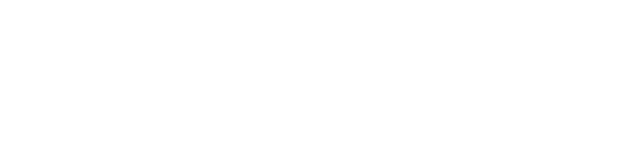
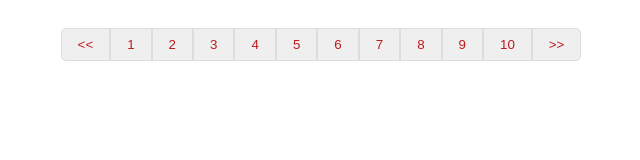
Before and after one commit to srikanthA4/pegination, a plain HTML site: page index.html in a window 1280 px wide. Shown: the whole page, without its empty margins (319-959 px from the left). Drawn offline with Linux system fonts and the light colour scheme.

Commit message:
Update index.html

```diff
--- a/index.html
+++ b/index.html
@@ -7,7 +7,25 @@
 </head>
 <body>
 
+    <div id="content">
 
+
+    </div>
+    <div class="pagination">
+        <input type="button" id="11" value="<<" onclick="data1(this)" >
+       <input type="button"  class="" id="1" value="1"  onclick="data1(this)">
+        <input type="button"  value="2" id="2" onclick="data1(this)">
+        <input type="button" id="3" onclick="data1(this)" value="3">
+        <input type="button" id="4" onclick="data1(this)" value="4">
+        <input type="button" id="5" onclick="data1(this)" value="5">
+        <input type="button" id="6" onclick="data1(this)" value="6">
+        <input type="button" id="7" onclick="data1(this)" value="7">
+        <input type="button" id="8" onclick="data1(this)" value="8">
+        <input type="button" id="9" onclick="data1(this)" value="9">
+        <input type="button" id="10" onclick="data1(this)" value="10">
+        <input type="button" onclick="data1(this)" id="12" value=">>">
+
+    </div>
  <script src="script.js">
 
  </script>
```
